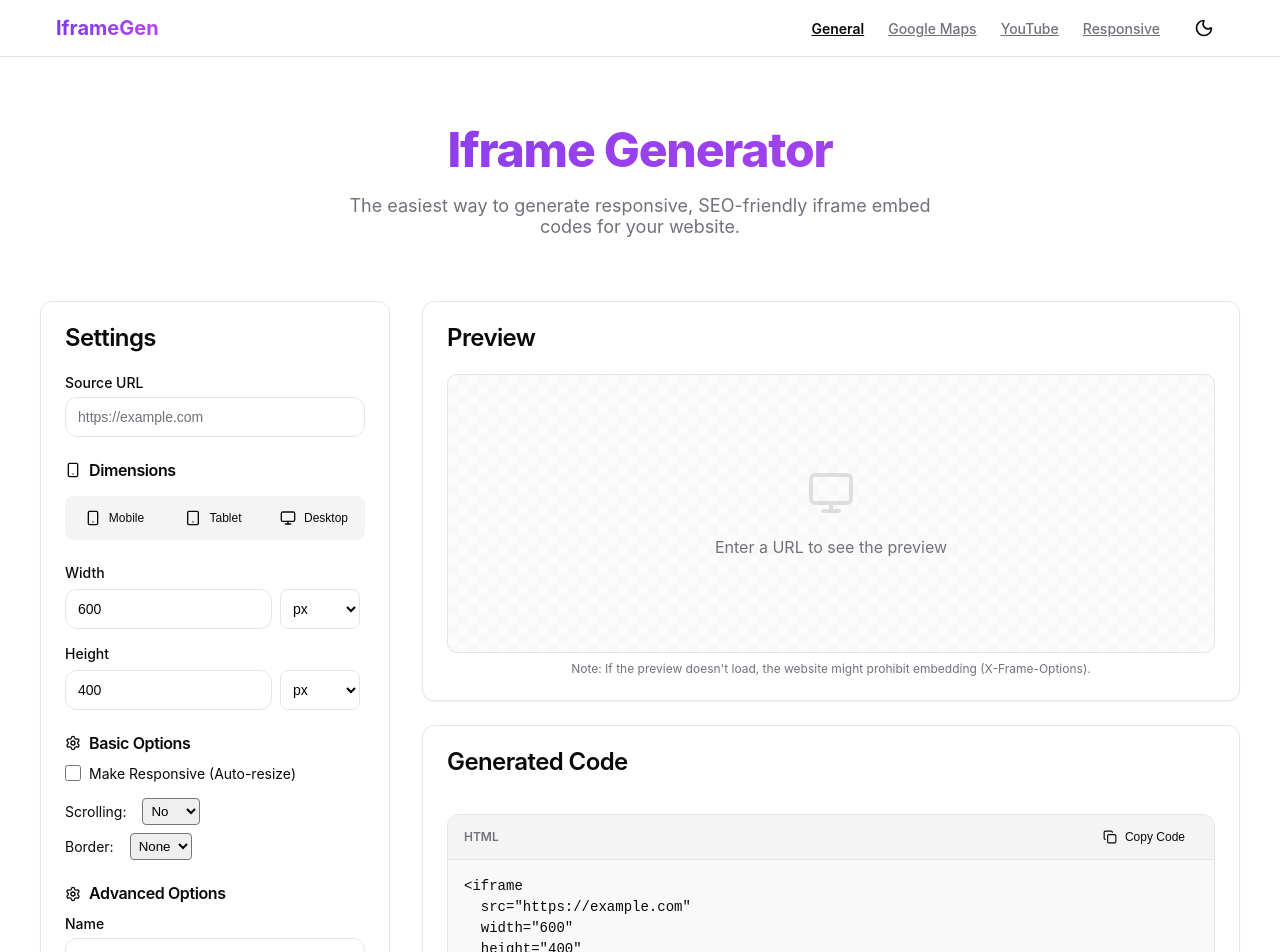
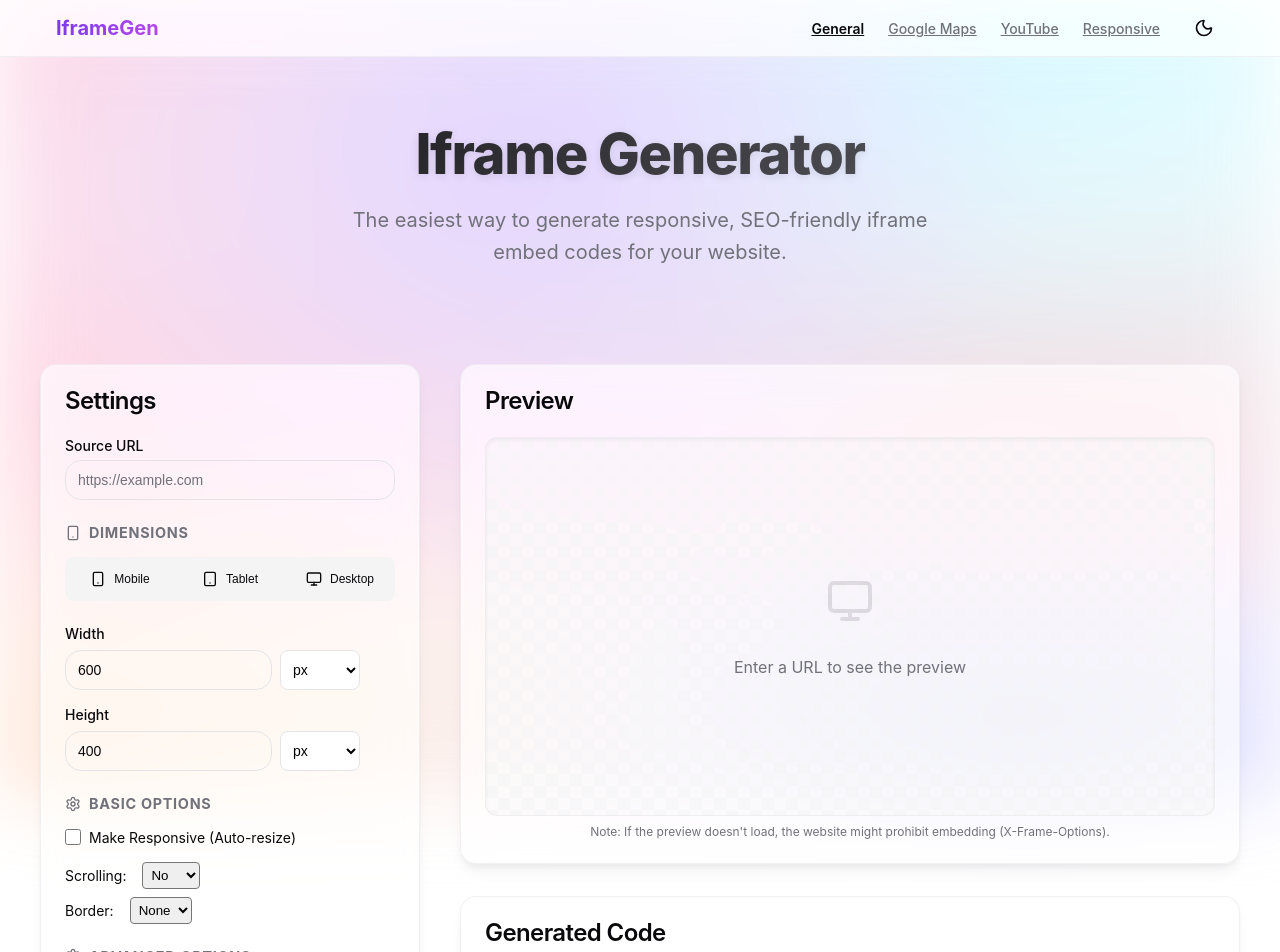
Before and after one commit to zensife/iframe_generator, a Next.js app: page / in a window 1280 px wide. Shown: the top 952 px of the page. Built offline with nearby package versions, Linux system fonts and the light colour scheme.

Commit message:
feat: Revamp UI with enhanced glassmorphism, dynamic aurora background, and introduce new PRD, user story, and keyword data files.

```diff
--- a/src/app/globals.css
+++ b/src/app/globals.css
@@ -28,7 +28,8 @@
   --input: 240 5.9% 90%;
   --ring: 240 5.9% 10%;
 
-  --radius: 0.75rem;
+  --radius: 1rem;
+  /* More rounded for premium feel */
 }
 
 /* Dark Mode (System Preference) */
@@ -156,11 +157,13 @@ h6 {
 }
 
 h1 {
-  font-size: 2.5rem;
-  background: linear-gradient(to right, hsl(var(--foreground)), hsl(var(--muted-foreground)));
+  font-size: 3rem;
+  background: linear-gradient(135deg, hsl(var(--foreground)) 0%, hsl(var(--muted-foreground)) 100%);
   background-clip: text;
   -webkit-background-clip: text;
   -webkit-text-fill-color: transparent;
+  text-shadow: 0 2px 10px rgba(0, 0, 0, 0.1);
+  /* Subtle depth */
 }
 
 /* Utilities */
@@ -171,21 +174,34 @@ h1 {
   padding: 0 1rem;
 }
 
-.glass {
-  background: rgba(255, 255, 255, 0.05);
-  backdrop-filter: blur(10px);
-  -webkit-backdrop-filter: blur(10px);
-  border: 1px solid rgba(255, 255, 255, 0.1);
+/* Premium Glassmorphism - Increased specificity to override module styles */
+body .glass-card {
+  background: hsl(var(--card) / 0.65);
+  /* More transparent */
+  backdrop-filter: blur(16px) saturate(180%);
+  /* Stronger blur and saturation */
+  -webkit-backdrop-filter: blur(16px) saturate(180%);
+  border: 1px solid hsl(var(--border) / 0.5);
+  border-radius: var(--radius);
+  /* Multi-layered shadow for depth + Inner highlight for glass edge */
+  box-shadow:
+    0 4px 6px -1px rgba(0, 0, 0, 0.05),
+    0 10px 15px -3px rgba(0, 0, 0, 0.05),
+    inset 0 0 0 1px rgba(255, 255, 255, 0.1);
+  transition: transform 0.2s ease, box-shadow 0.2s ease;
 }
 
-.glass-card {
-  background: hsl(var(--card) / 0.8);
-  backdrop-filter: blur(12px);
-  border: 1px solid hsl(var(--border));
-  border-radius: var(--radius);
-  box-shadow: 0 4px 6px -1px rgba(0, 0, 0, 0.1), 0 2px 4px -1px rgba(0, 0, 0, 0.06);
+/* Dark mode adjustments for glass */
+body.dark .glass-card {
+  background: hsl(var(--card) / 0.4);
+  border: 1px solid hsl(var(--border) / 0.3);
+  box-shadow:
+    0 4px 6px -1px rgba(0, 0, 0, 0.2),
+    0 10px 15px -3px rgba(0, 0, 0, 0.2),
+    inset 0 0 0 1px rgba(255, 255, 255, 0.05);
 }
 
+/* Aurora Background */
 .gradient-bg {
   position: fixed;
   top: 0;
@@ -193,10 +209,41 @@ h1 {
   width: 100vw;
   height: 100vh;
   z-index: -1;
-  background:
-    radial-gradient(circle at 15% 50%, hsl(var(--primary) / 0.15), transparent 25%),
-    radial-gradient(circle at 85% 30%, hsl(280 80% 60% / 0.15), transparent 25%);
-  pointer-events: none;
+  background-color: hsl(var(--background));
+  background-image:
+    radial-gradient(at 0% 0%, hsla(253, 16%, 7%, 1) 0, transparent 50%),
+    radial-gradient(at 50% 0%, hsla(225, 39%, 30%, 1) 0, transparent 50%),
+    radial-gradient(at 100% 0%, hsla(339, 49%, 30%, 1) 0, transparent 50%);
+  /* Fallback for light mode */
+}
+
+.light .gradient-bg {
+  background-color: #ffffff;
+  background-image:
+    radial-gradient(at 40% 20%, hsla(260, 100%, 90%, 1) 0px, transparent 50%),
+    radial-gradient(at 80% 0%, hsla(189, 100%, 90%, 1) 0px, transparent 50%),
+    radial-gradient(at 0% 50%, hsla(340, 100%, 90%, 1) 0px, transparent 50%),
+    radial-gradient(at 80% 50%, hsla(356, 100%, 90%, 1) 0px, transparent 50%),
+    radial-gradient(at 0% 100%, hsla(22, 100%, 90%, 1) 0px, transparent 50%),
+    radial-gradient(at 80% 100%, hsla(240, 100%, 90%, 1) 0px, transparent 50%),
+    radial-gradient(at 0% 0%, hsla(340, 100%, 90%, 1) 0px, transparent 50%);
+  filter: blur(40px);
+  /* Soften the blobs */
+  opacity: 0.8;
+}
+
+.dark .gradient-bg {
+  background-color: #000000;
+  background-image:
+    radial-gradient(at 40% 20%, hsla(260, 60%, 20%, 1) 0px, transparent 50%),
+    radial-gradient(at 80% 0%, hsla(189, 60%, 20%, 1) 0px, transparent 50%),
+    radial-gradient(at 0% 50%, hsla(340, 60%, 20%, 1) 0px, transparent 50%),
+    radial-gradient(at 80% 50%, hsla(356, 60%, 20%, 1) 0px, transparent 50%),
+    radial-gradient(at 0% 100%, hsla(22, 60%, 20%, 1) 0px, transparent 50%),
+    radial-gradient(at 80% 100%, hsla(240, 60%, 20%, 1) 0px, transparent 50%),
+    radial-gradient(at 0% 0%, hsla(340, 60%, 20%, 1) 0px, transparent 50%);
+  filter: blur(60px);
+  opacity: 0.6;
 }
 
 /* Scrollbar */
--- a/src/app/google-maps/page.tsx
+++ b/src/app/google-maps/page.tsx
@@ -143,7 +143,7 @@ export default function GoogleMapsGenerator() {
 
     return (
         <main className={styles.main}>
-            <div className={styles.gradientBg} />
+            <div className="gradient-bg" />
 
             <section className={styles.hero}>
                 <h1 className={styles.title}>Google Maps Generator</h1>
--- a/src/app/page.module.css
+++ b/src/app/page.module.css
@@ -1,37 +1,38 @@
 .main {
   min-height: 100vh;
-  padding: 2rem 1rem;
+  padding: 4rem 1rem;
+  /* Increased top padding */
   display: flex;
   flex-direction: column;
-  gap: 2rem;
+  gap: 3rem;
+  /* Increased gap */
 }
 
 .hero {
   text-align: center;
-  margin-bottom: 2rem;
+  margin-bottom: 3rem;
 }
 
 .title {
-  font-size: 3rem;
+  font-size: 3.5rem;
+  /* Larger title */
   font-weight: 800;
   margin-bottom: 1rem;
-  background: linear-gradient(to right, hsl(var(--primary)), hsl(280 80% 60%));
-  background-clip: text;
-  -webkit-background-clip: text;
-  -webkit-text-fill-color: transparent;
+  /* Gradient handled globally on h1, but can override here if needed */
 }
 
 .subtitle {
-  font-size: 1.125rem;
+  font-size: 1.25rem;
   color: hsl(var(--muted-foreground));
   max-width: 600px;
   margin: 0 auto;
+  line-height: 1.6;
 }
 
 .grid {
   display: grid;
   grid-template-columns: 1fr;
-  gap: 2rem;
+  gap: 2.5rem;
   max-width: 1200px;
   margin: 0 auto;
   width: 100%;
@@ -46,15 +47,14 @@
 
 @media (min-width: 1024px) {
   .grid {
-    grid-template-columns: 350px 1fr;
+    grid-template-columns: 380px 1fr;
+    /* Slightly wider controls */
     align-items: start;
-    /* Prevent columns from stretching to same height */
   }
 
   .previewContainer {
     position: sticky;
-    top: 5rem;
-    /* Adjust based on navbar height */
+    top: 6rem;
   }
 }
 
@@ -64,11 +64,17 @@
   gap: 1.5rem;
 }
 
+/* Hover effect for interactive cards inside controls if any */
+/* But mainly we want the main cards to feel premium */
+
 .sectionTitle {
-  font-size: 1rem;
-  font-weight: 600;
-  margin-bottom: 0.75rem;
-  color: hsl(var(--foreground));
+  font-size: 0.9rem;
+  text-transform: uppercase;
+  letter-spacing: 0.05em;
+  font-weight: 700;
+  margin-bottom: 1rem;
+  color: hsl(var(--muted-foreground));
+  /* Muted for hierarchy */
 }
 
 .row {
@@ -86,7 +92,7 @@
 .previewContainer {
   display: flex;
   flex-direction: column;
-  gap: 1.5rem;
+  gap: 2rem;
 }
 
 /* Mobile: Constrain preview container to viewport */
@@ -98,35 +104,37 @@
 }
 
 .previewCard {
-  /* Removed flex: 1 to prevent unwanted stretching */
   display: flex;
   flex-direction: column;
-  min-height: 400px;
+  min-height: 500px;
+  /* Taller preview area */
+  /* Distinctive style for preview card */
+  background: hsl(var(--card) / 0.75);
 }
 
 .previewFrame {
   flex: 1;
   width: 100%;
   height: 100%;
-  border-radius: calc(var(--radius) - 2px);
-  /* Checkerboard pattern to indicate "canvas" */
+  border-radius: calc(var(--radius) - 4px);
+  /* Refined checkerboard */
   background-color: hsl(var(--muted) / 0.3);
   background-image:
     linear-gradient(45deg, hsl(var(--muted) / 0.5) 25%, transparent 25%),
     linear-gradient(-45deg, hsl(var(--muted) / 0.5) 25%, transparent 25%),
     linear-gradient(45deg, transparent 75%, hsl(var(--muted) / 0.5) 75%),
     linear-gradient(-45deg, transparent 75%, hsl(var(--muted) / 0.5) 75%);
-  background-size: 20px 20px;
-  background-position: 0 0, 0 10px, 10px -10px, -10px 0px;
+  background-size: 24px 24px;
+  background-position: 0 0, 0 12px, 12px -12px, -12px 0px;
 
   overflow: auto;
-  /* Allow scrolling if iframe is larger than preview area */
   display: flex;
   align-items: center;
   justify-content: center;
-  border: 1px solid hsl(var(--border));
+  border: 1px solid hsl(var(--border) / 0.5);
   padding: 2rem;
-  /* Add padding so iframe doesn't touch edges */
+  box-shadow: inset 0 2px 4px rgba(0, 0, 0, 0.05);
+  /* Inner shadow for depth */
 }
 
 /* Mobile: Enable internal scrolling, reduce padding */
@@ -138,11 +146,17 @@
 }
 
 .iframeWrapper {
-  transition: all 0.3s ease;
-  box-shadow: 0 10px 15px -3px rgba(0, 0, 0, 0.1);
+  transition: all 0.4s cubic-bezier(0.25, 0.8, 0.25, 1);
+  /* Smoother transition */
+  box-shadow: 0 20px 25px -5px rgba(0, 0, 0, 0.1), 0 10px 10px -5px rgba(0, 0, 0, 0.04);
+  /* Deeper shadow */
 }
 
 .emptyState {
   color: hsl(var(--muted-foreground));
   text-align: center;
+  display: flex;
+  flex-direction: column;
+  align-items: center;
+  gap: 1rem;
 }
--- a/src/app/page.tsx
+++ b/src/app/page.tsx
@@ -197,7 +197,7 @@ export default function Home() {
 
   return (
     <main className={styles.main}>
-      <div className={styles.gradientBg} />
+      <div className="gradient-bg" />
 
       <section className={styles.hero}>
         <h1 className={styles.title}>Iframe Generator</h1>
--- a/src/app/responsive/page.tsx
+++ b/src/app/responsive/page.tsx
@@ -61,7 +61,7 @@ export default function ResponsiveGenerator() {
 
     return (
         <main className={styles.main}>
-            <div className={styles.gradientBg} />
+            <div className="gradient-bg" />
 
             <section className={styles.hero}>
                 <h1 className={styles.title}>Responsive Iframe Generator</h1>
--- a/src/app/youtube/page.tsx
+++ b/src/app/youtube/page.tsx
@@ -175,7 +175,7 @@ export default function YoutubeGenerator() {
 
     return (
         <main className={styles.main}>
-            <div className={styles.gradientBg} />
+            <div className="gradient-bg" />
 
             <section className={styles.hero}>
                 <h1 className={styles.title}>YouTube Iframe Generator</h1>
--- a/src/components/ui/Navbar.module.css
+++ b/src/components/ui/Navbar.module.css
@@ -3,9 +3,10 @@
     top: 0;
     z-index: 50;
     width: 100%;
-    border-bottom: 1px solid hsl(var(--border));
-    background-color: hsl(var(--background) / 0.8);
-    backdrop-filter: blur(12px);
+    border-bottom: 1px solid hsl(var(--border) / 0.5);
+    background-color: hsl(var(--background) / 0.7);
+    backdrop-filter: blur(16px) saturate(180%);
+    -webkit-backdrop-filter: blur(16px) saturate(180%);
 }
 
 .container {
```
